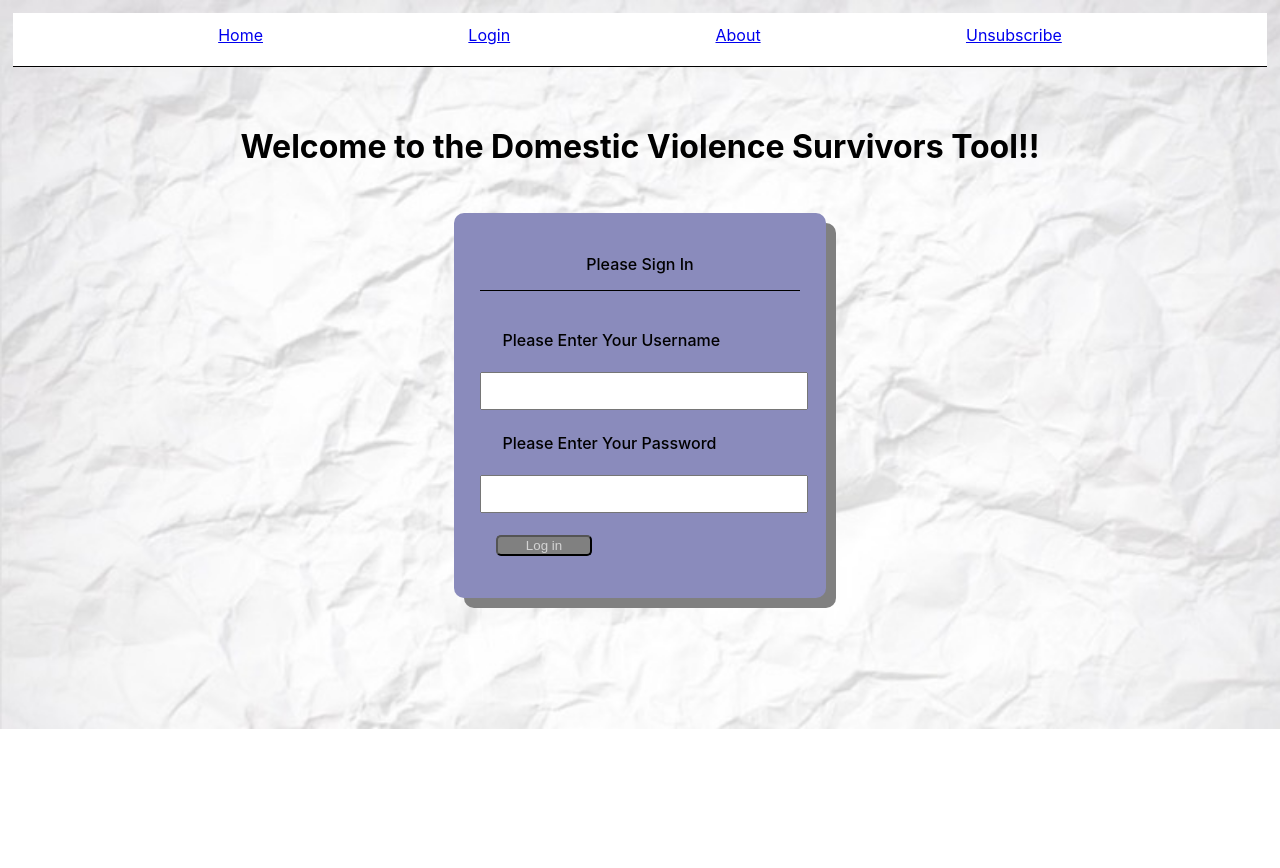
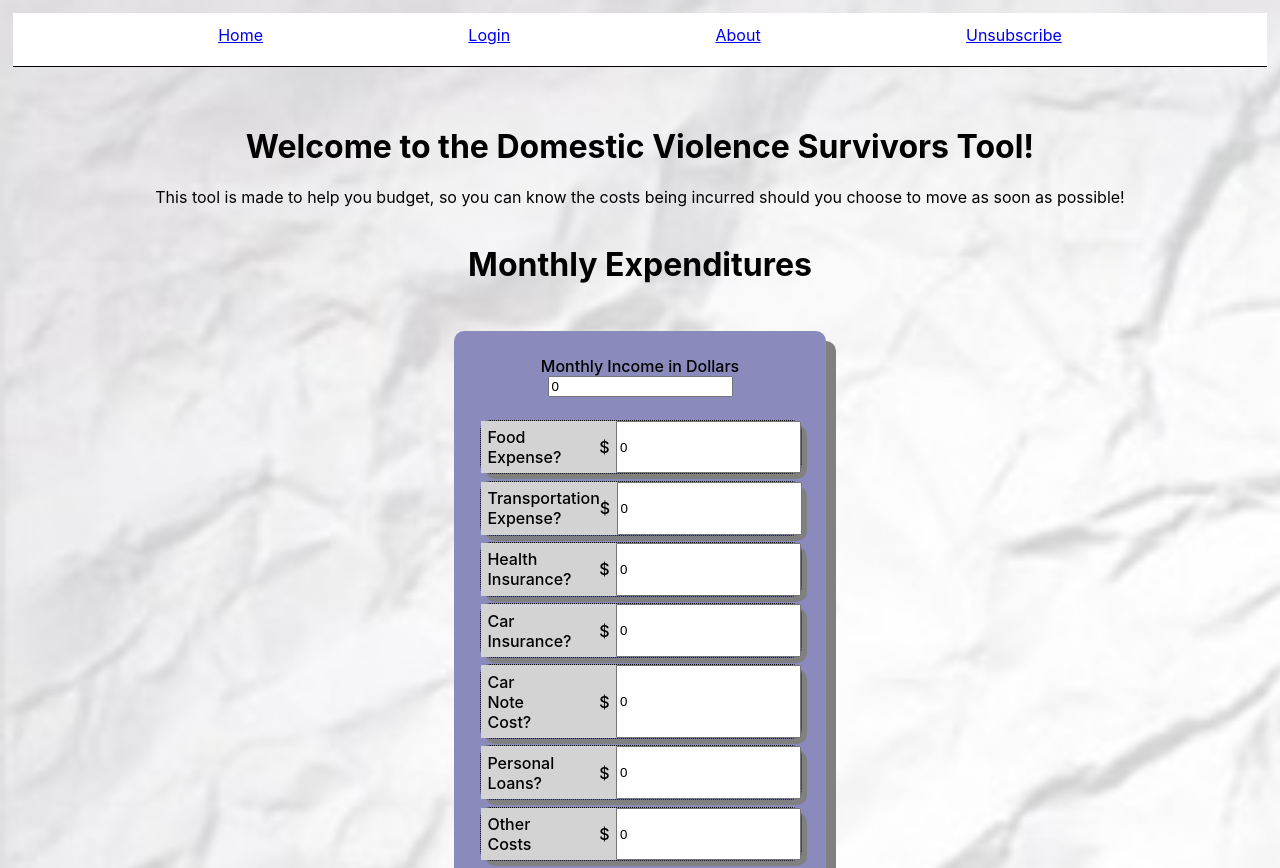
Before and after one commit to BW-Domestic-Violence-Survivors-Tool/frontend, a React (Create React App) app in the folder frontend/: page / in a window 1280 px wide. Shown: the top 868 px of the page. Before the commit the page ends 800 px from the top, so only its background shows below. Built offline with nearby package versions, Linux system fonts and the light colour scheme; sample sign-in values are in the browser's storage.

Commit message:
added Kemberly's PrivateRoute.js file, also finished the design for the Login. I will need information to be able to set up the functionality of the Login page

```diff
--- a/frontend/src/App.js
+++ b/frontend/src/App.js
@@ -4,8 +4,10 @@ import "./App.css";
 import Navigation from "./Components/Navigation";
 import Login from "./Components/Login";
 import BudgetReview from "./Components/BudgetReview";
+import PrivateRoute from "./Components/PrivateRoute";
 
 import Unsub from "./Components/Unsub";
+import BudgetCalculator from "./Components/BudgetReview";
 
 function App(props) {
   return (
@@ -15,14 +17,13 @@ function App(props) {
           <Navigation />
         </div>
         <div>
-          <Route path="/login" component="{Login}" />
+          <PrivateRoute exact path="/" component={BudgetReview} />
+          <Route path="/login" component={Login} />
         </div>
       </Router>
 
       <div className="appStart">
-        <div>
-          <Login />
-        </div>
+        <div></div>
         <div className="difference"></div>
       </div>
     </>
--- /dev/null
+++ b/frontend/src/Components/PrivateRoute.js
@@ -0,0 +1,25 @@
+import React from "react";
+import { Route, Redirect } from "react-router-dom";
+
+//Requirements:
+// 1. It has the same API as <Route />. (same props as Route)
+// 2. It renders a <Route /> component and passes all the props through it.
+// 3. It checks if the user is authenticated, if they are, it renders.
+//the "component" prop. If not, it redirects the suer to /login
+
+const PrivateRoute = ({ component: Component, ...rest }) => {
+  return (
+    <Route
+      {...rest}
+      render={() => {
+        if (localStorage.getItem("token")) {
+          return <Component />;
+        } else {
+          return <Redirect to="/login" />;
+        }
+      }}
+    />
+  );
+};
+
+export default PrivateRoute;
```
